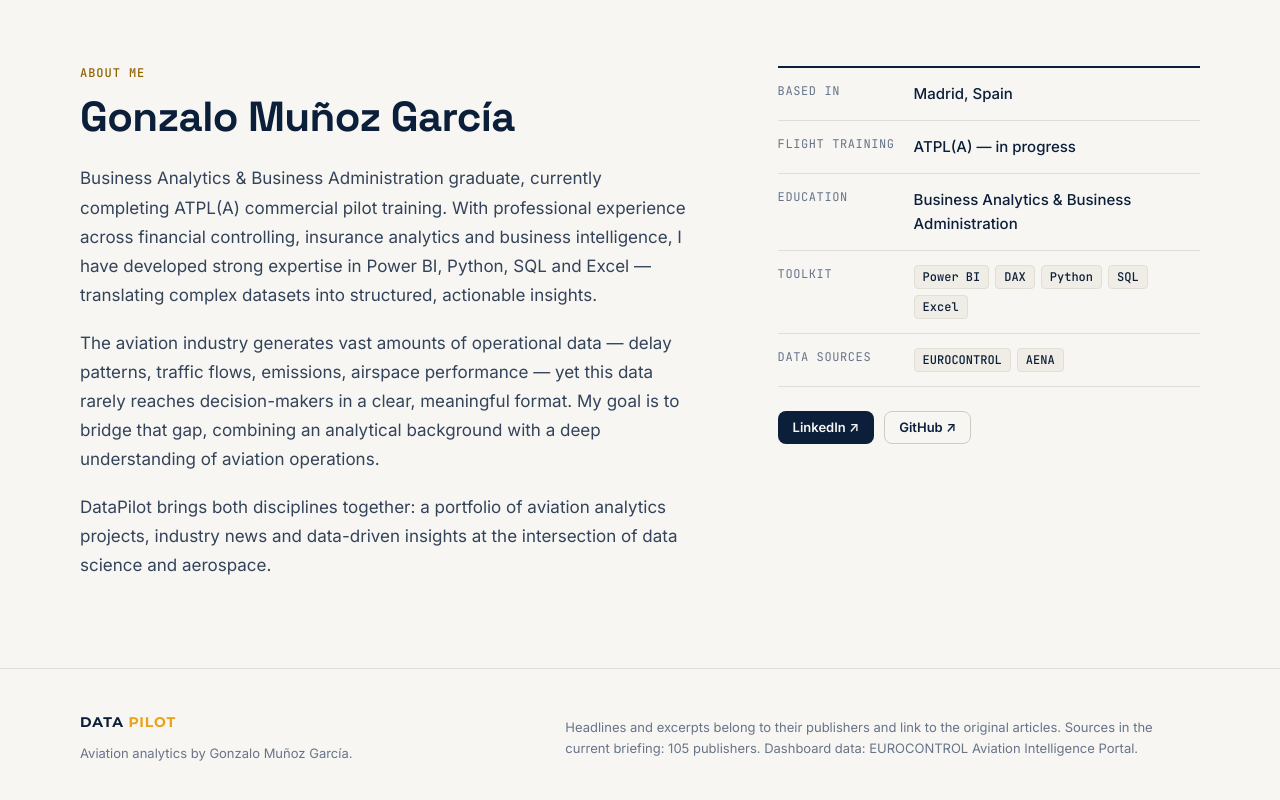
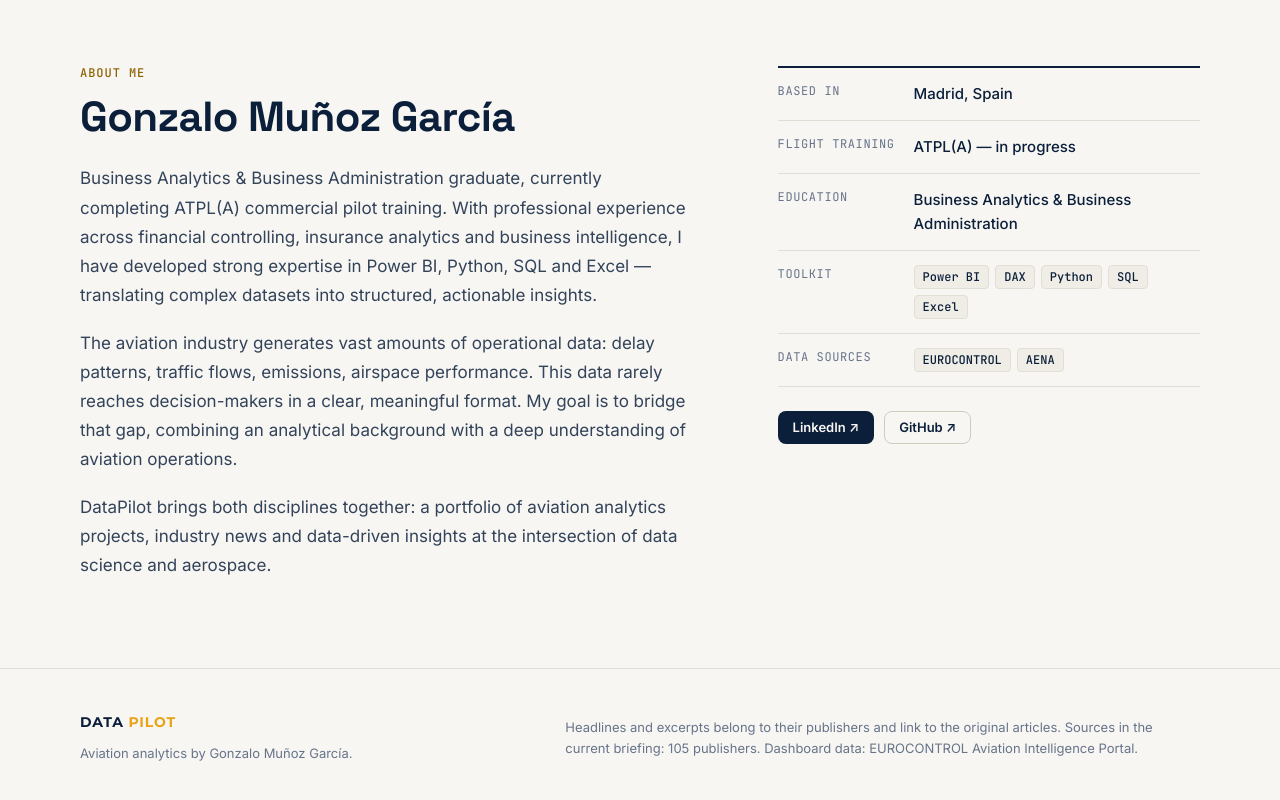
Before and after one commit to gonzalomg-stack/gonzalomg-stack.github.io, a plain HTML site: page index.html in a window 1280 px wide. Shown: the part 4225-5025 px from the top of the page. Drawn offline with Linux system fonts and the light colour scheme.

Commit message:
Update index.html

```diff
--- a/index.html
+++ b/index.html
@@ -164,7 +164,7 @@
         <p class="eyebrow">About me</p>
         <h2 class="section-title">Gonzalo Muñoz García</h2>
         <p>Business Analytics &amp; Business Administration graduate, currently completing ATPL(A) commercial pilot training. With professional experience across financial controlling, insurance analytics and business intelligence, I have developed strong expertise in Power BI, Python, SQL and Excel — translating complex datasets into structured, actionable insights.</p>
-        <p>The aviation industry generates vast amounts of operational data — delay patterns, traffic flows, emissions, airspace performance — yet this data rarely reaches decision-makers in a clear, meaningful format. My goal is to bridge that gap, combining an analytical background with a deep understanding of aviation operations.</p>
+        <p>The aviation industry generates vast amounts of operational data: delay patterns, traffic flows, emissions, airspace performance. This data rarely reaches decision-makers in a clear, meaningful format. My goal is to bridge that gap, combining an analytical background with a deep understanding of aviation operations.</p>
         <p>DataPilot brings both disciplines together: a portfolio of aviation analytics projects, industry news and data-driven insights at the intersection of data science and aerospace.</p>
       </div>
 
```
